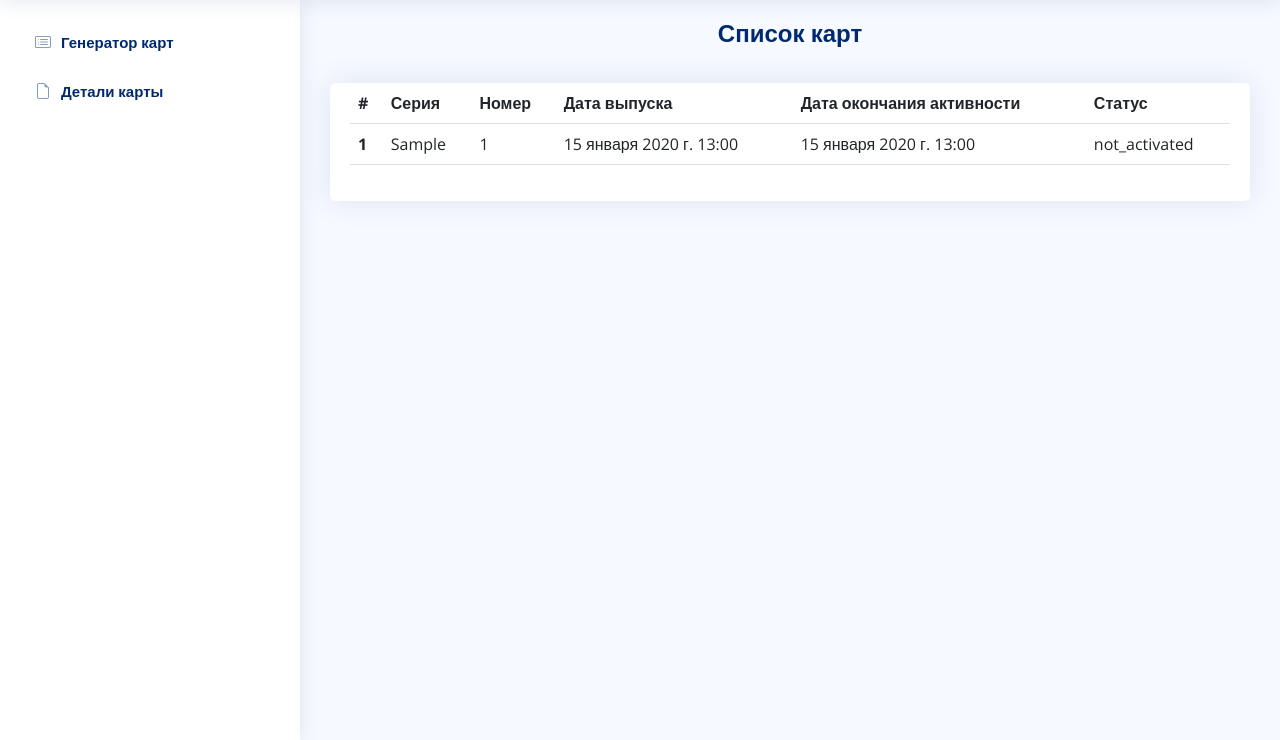
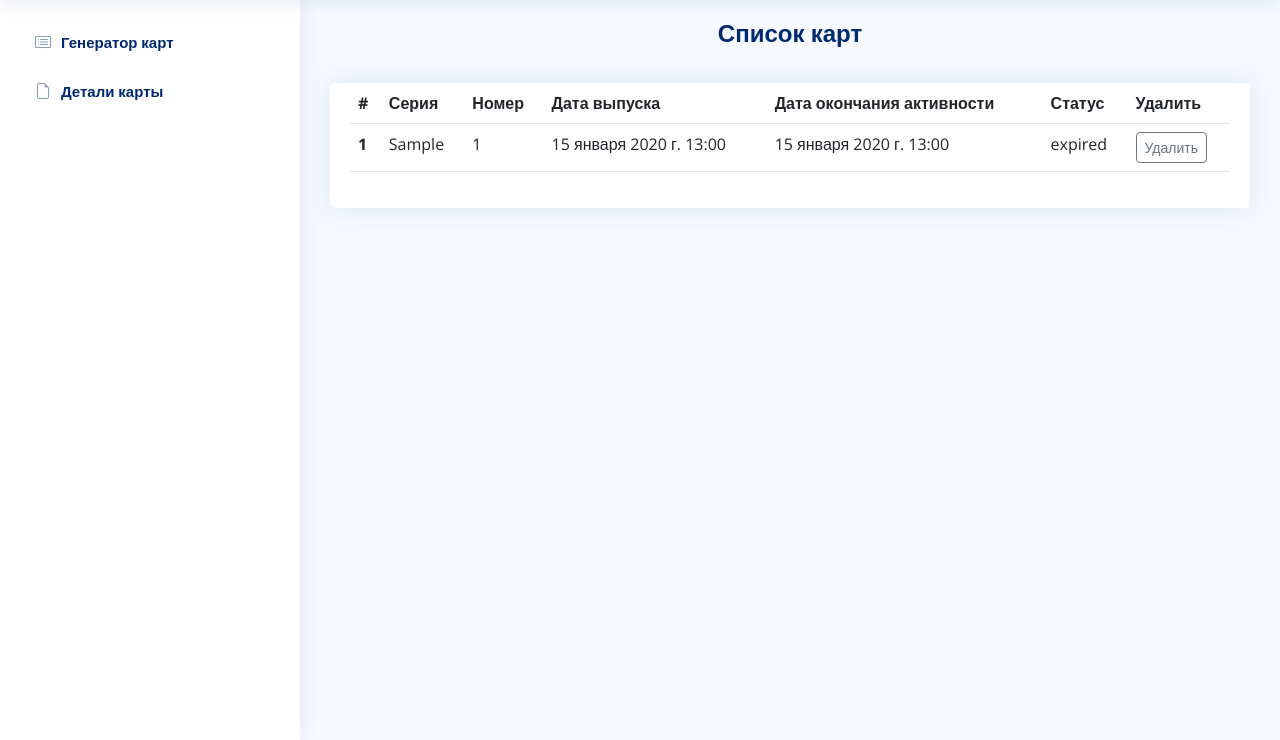
Before and after one commit to slychagin/cards-app, a Django app: page / in a window 1280 px wide. Shown: the part 60-800 px from the top of the page. Run offline with Django 4.2, Linux system fonts and the light colour scheme; tables that the repository leaves empty hold one stand-in row (values such as "Sample post"); some libraries are stand-ins or nearby versions.

Commit message:
Add delete card function

```diff
--- a/card/models.py
+++ b/card/models.py
@@ -32,3 +32,6 @@ class Card(models.Model):
 
     def __str__(self):
         return f'{self.card_series} {self.card_number}'
+
+    def change(self):
+        print('OK')
--- a/card/views.py
+++ b/card/views.py
@@ -1,5 +1,5 @@
 import random
-from datetime import datetime, timedelta
+from datetime import datetime, timedelta, timezone
 from django.contrib import messages
 from django.shortcuts import render, redirect
 from card.forms import CardGenerateForm
@@ -10,6 +10,14 @@ def cards_list(request):
     """Render home page. Show card list"""
     all_cards = Card.objects.filter()
     cards_idx = [i + 1 for i, card in enumerate(all_cards)]
+
+    # update card status if term_activity grater than current date
+    now = datetime.now(timezone.utc)
+
+    for card in all_cards:
+        if card.end_activity_date < now:
+            card.status = 'expired'
+            card.save()
 
     context = {
         'user': request.user,
@@ -62,6 +70,14 @@ def card_profile(request):
     return render(request, 'card_profile.html')
 
 
+def delete_card(request, card_id):
+    """Delete chose card"""
+    if request.user.is_authenticated:
+        card = Card.objects.get(id=card_id)
+        card.delete()
+    return redirect('cards_list')
+
+
 def generate_card_numbers(card_series, digits_number, card_number):
     """
     Generates a list of card numbers depending on
--- a/cardsapp/urls.py
+++ b/cardsapp/urls.py
@@ -8,5 +8,6 @@ urlpatterns = [
     path('admin/', admin.site.urls),
     path('', views.cards_list, name='cards_list'),
     path('generator/', views.card_generator, name='card_generator'),
-    path('profile/', views.card_profile, name='card_profile')
+    path('profile/', views.card_profile, name='card_profile'),
+    path('delete/<int:card_id>/', views.delete_card, name='delete_card')
 ] + static(settings.MEDIA_URL, document_root=settings.MEDIA_ROOT)
--- a/templates/cards_list.html
+++ b/templates/cards_list.html
@@ -48,6 +48,7 @@
                                 <th scope="col">Дата выпуска</th>
                                 <th scope="col">Дата окончания активности</th>
                                 <th scope="col">Статус</th>
+                                <th scope="col">Удалить</th>
                             </tr>
                             </thead>
                             <tbody>
@@ -60,6 +61,10 @@
                                 <td>{{ card.created_date }}</td>
                                 <td>{{ card.end_activity_date }}</td>
                                 <td>{{ card.status }}</td>
+                                <td><a href="{% url 'delete_card' card.pk %}"
+                                   onclick="return confirm('Вы уверены, что хотите удалить данную карту?')"
+                                   class="btn btn-outline-secondary btn-sm" >Удалить</a>
+                                </td>
                             </tr>
                             {% endfor %}
 
```
